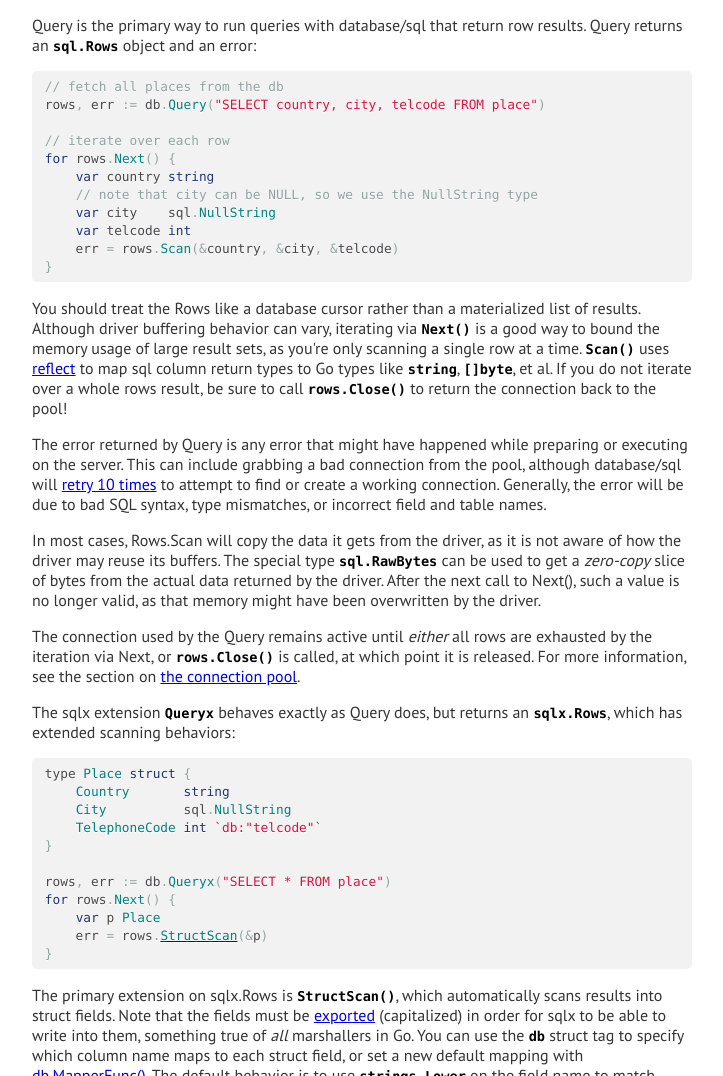
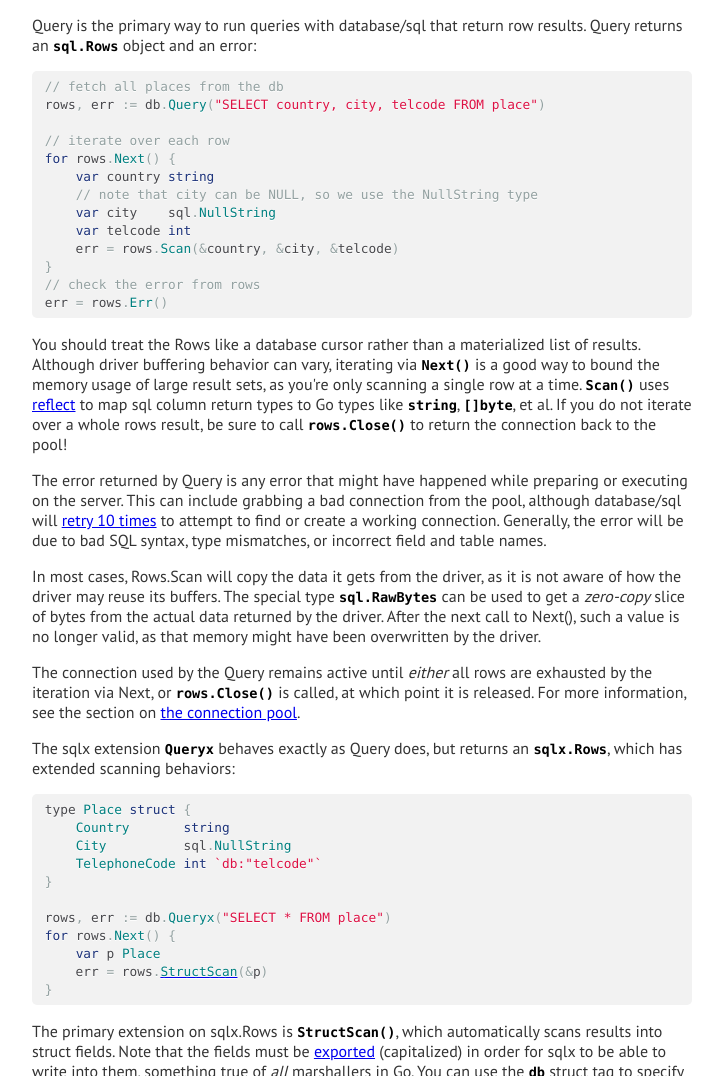
Before and after one commit to jmoiron/sqlx, a plain HTML site: page index.html in a window 1280 px wide. Shown: the part 3251-4327 px from the top of the page, without its empty margins (278-1001 px from the left). Drawn offline with Linux system fonts and the light colour scheme.

Commit message:
add checking the error from rows to the first example in the documentation, compromise fixes #305

```diff
--- a/index.html
+++ b/index.html
@@ -188,6 +188,8 @@ for rows.Next() {
     var telcode int
     err = rows.Scan(&country, &city, &telcode)
 }
+// check the error from rows
+err = rows.Err()
 </pre>
 
 <p>You should treat the Rows like a database cursor rather than a materialized list of results.  Although driver buffering behavior can vary, iterating via <code>Next()</code> is a good way to bound the memory usage of large result sets, as you're only scanning a single row at a time.  <code>Scan()</code> uses <a href="https://golang.org/pkg/reflect">reflect</a> to map sql column return types to Go types like <code>string</code>, <code>[]byte</code>, et al.  If you do not iterate over a whole rows result, be sure to call <code>rows.Close()</code> to return the connection back to the pool!</p>
```
